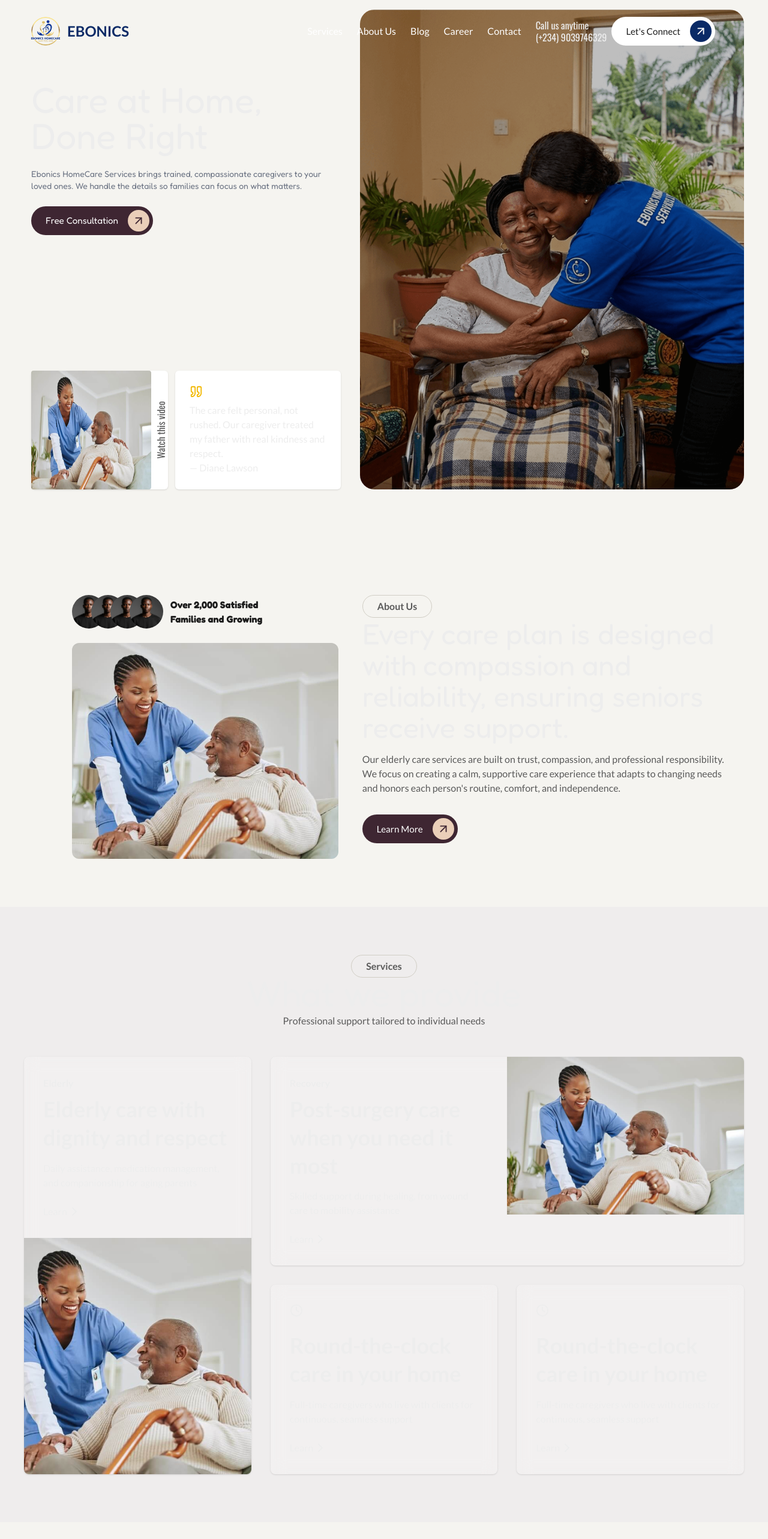
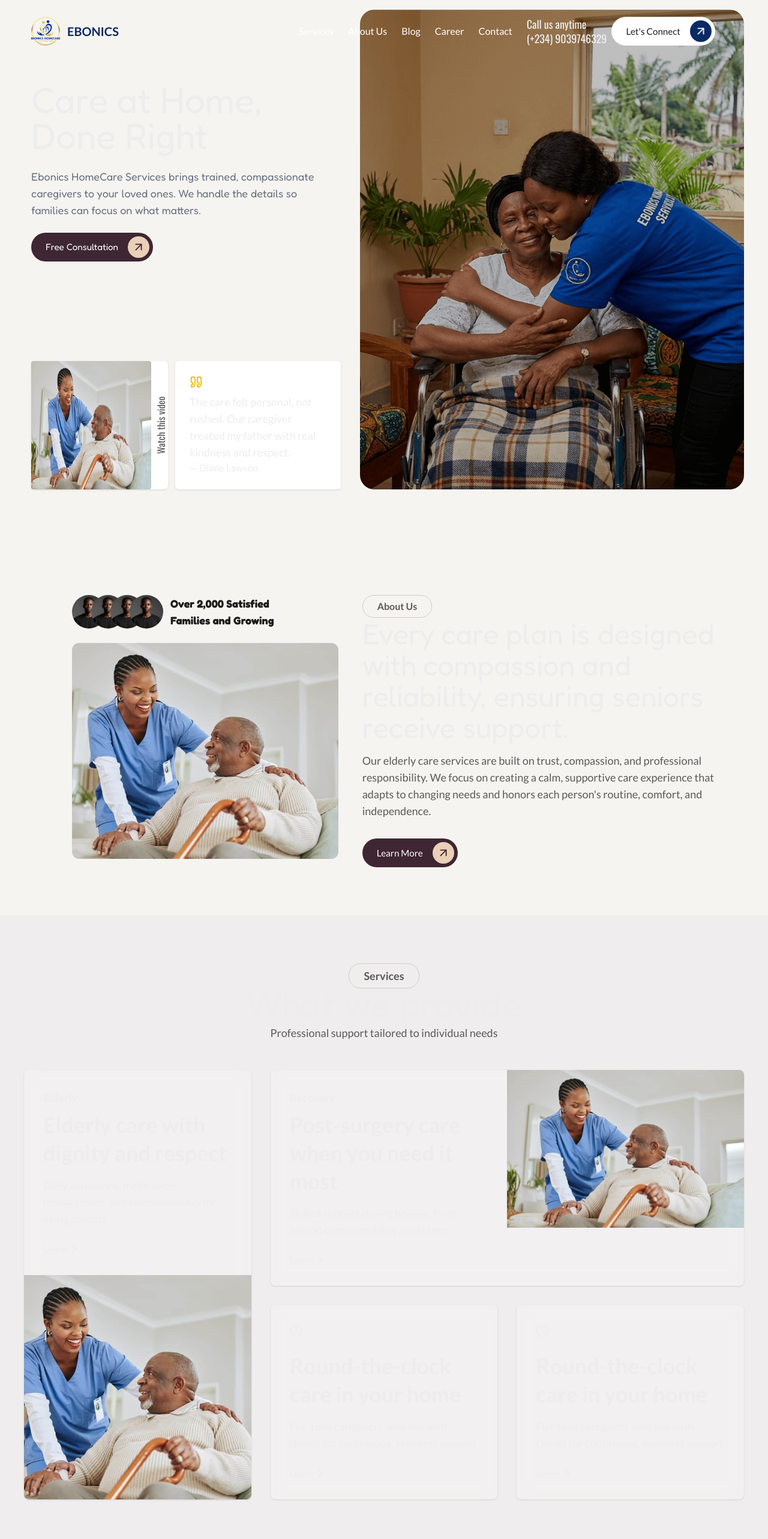
Before and after one commit to codedbyelijah/ebonics-web-app, a Next.js app: page / in a window 1280 px wide. Shown: the top 2566 px of the page at 60% size. Built offline with nearby package versions, Linux system fonts and the light colour scheme.

Commit message:
increse the size of all text to text-lg

```diff
--- a/app/about-us/hero.tsx
+++ b/app/about-us/hero.tsx
@@ -1,5 +1,4 @@
 import Button from "@/components/button";
-import Image from "next/image";
 import Link from "next/link";
 
 export default function Hero() {
@@ -12,12 +11,12 @@ export default function Hero() {
       <div className="absolute inset-0 bg-black/70 -z-10" />
 
       <div className="relative container-wrapper h-full flex flex-col ">
-        <div className="flex flex-col justify-center items-center  gap-5 pt-30 mb-10">
+        <div className="flex flex-col justify-center items-center  gap-5 pt-30 mb-10 lg:pt-40 ">
           <h1 className="  text-5xl text-center  lg:text-6xl font-bold text-white ">
             Compassionate Care, <br /> Trusted Support
           </h1>
 
-          <p className="text-white w-full lg:w-2xl text-center ">
+          <p className="text-white w-full text-lg lg:w-2xl text-center ">
             We provide personalized care services tailored to your needs. Our
             team of experienced caregivers is dedicated to providing you with
             the highest quality of care.
--- a/app/about-us/page.tsx
+++ b/app/about-us/page.tsx
@@ -1,9 +1,13 @@
+import { CTABanner } from "@/components";
 import Hero from "./hero";
+import About from "./about";
 
 export default function Services() {
   return (
     <>
       <Hero />
+      <About />
+      <CTABanner />
     </>
   );
 }
--- a/components/about-us.tsx
+++ b/components/about-us.tsx
@@ -26,7 +26,7 @@ export default function AboutUs() {
                 </div>
               ))}
             </div>
-            <p className="text-md font-semibold font-fredoka text-text-main  ">
+            <p className="text-md font-semibold font-fredoka text-text-main text-lg  ">
               Over 2,000 Satisfied
               <br />
               Families and Growing
@@ -51,7 +51,7 @@ export default function AboutUs() {
             Every care plan is designed with compassion and reliability,
             ensuring seniors receive support.
           </h2>
-          <p className="text-text-light text-md mb-8 ">
+          <p className="text-text-light text-md mb-8 text-lg ">
             Our elderly care services are built on trust, compassion, and
             professional responsibility. We focus on creating a calm, supportive
             care experience that adapts to changing needs and honors each
--- a/components/cta.tsx
+++ b/components/cta.tsx
@@ -12,7 +12,7 @@ export default function CTA() {
           <h1 className="mb-5 block text-3xl font-fredoka md:mb-6 ">
             Let's talk about care
           </h1>
-          <p className="md:text-md">
+          <p className="md:text-md text-lg">
             We listen to you situation and build a care plan that fits your
             family's needs and budget.
           </p>
--- a/components/footer.tsx
+++ b/components/footer.tsx
@@ -147,7 +147,7 @@ export default function Footer() {
           </div>
 
           <div className="flex justify-center items-center pt-8 border-t-4 border-border-color text-text-light text-[.85rem] ">
-            <p className="text-center">
+            <p className="text-center text-lg">
               © Copyright 2026 | Ebonics Homecare Services LTD | All Right
               Reserved{" "}
             </p>
--- a/components/hero.tsx
+++ b/components/hero.tsx
@@ -12,7 +12,7 @@ export default function Hero() {
             <h2 className="text-5xl md:text-6xl">
               Care at Home, <br /> Done Right
             </h2>
-            <p className="text-sm md:text-md w-full md:w-125 text-gray-500">
+            <p className=" md:text-md w-full md:w-125 text-gray-500 text-lg">
               Ebonics HomeCare Services brings trained, compassionate caregivers
               to your loved ones. We handle the details so families can focus on
               what matters.
@@ -46,7 +46,7 @@ export default function Hero() {
             {/* quote card */}
             <div className=" bg-white p-6 rounded-md shadow-sm  flex-1">
               <QuoteIcon className="text-secondary mb-2" size={22} />
-              <p>
+              <p className="text-lg">
                 The care felt personal, not rushed. Our caregiver treated my
                 father with real kindness and respect.
               </p>
--- a/components/navbar.tsx
+++ b/components/navbar.tsx
@@ -4,15 +4,12 @@ import { Menu, X } from "lucide-react";
 import Image from "next/image";
 import Link from "next/link";
 import { useEffect, useState } from "react";
-import { usePathname } from "next/navigation";
 import Button from "./button";
 
 export default function Navbar() {
   const [isMobileMenuOpen, setIsMobileMenuOpen] = useState(false);
   const [isScrolled, setIsScrolled] = useState(false);
-  const pathname = usePathname();
 
-  const isHome = pathname === "/";
   // Handle scroll effect
   useEffect(() => {
     const handleScroll = () => {
@@ -87,7 +84,7 @@ export default function Navbar() {
               className="w-full h-full object-fill"
             />
           </div>
-          <p className="font-bold text-primary text-2xl ">EBONICS</p>
+          <p className="font-bold text-primary text-xl">EBONICS</p>
         </Link>
 
         <div className="hidden  lg:flex items-center space-x-4 ">
@@ -109,8 +106,8 @@ export default function Navbar() {
             <div
               className={`flex items-start justify-center  flex-col -space-y-1  font-oswald ${isScrolled ? "text-gray-900" : "text-[#eee]"} `}
             >
-              <p className="">Call us anytime</p>
-              <p className="">(+234) 9039746329</p>
+              <p className="text-lg">Call us anytime</p>
+              <p className="text-lg">(+234) 9039746329</p>
             </div>
 
             {/* Button */}
@@ -151,8 +148,8 @@ export default function Navbar() {
               {/* Mobile Contact Info */}
               <div className="w-full flex flex-col items-center space-y-3 pt-4 border-t border-gray-200  ">
                 <div className="font-oswald flex flex-col items-center space-y-0.5 px-2">
-                  <p className="text-gray-400 text-sm">Call us anytime</p>
-                  <p className="text-black">(+234) 9039746329</p>
+                  <p className="text-gray-400 text-sm ">Call us anytime</p>
+                  <p className="text-black text-lg">(+234) 9039746329</p>
                 </div>
 
                 {/* Button */}
--- a/components/process.tsx
+++ b/components/process.tsx
@@ -48,7 +48,7 @@ export default function Process() {
                   <h3 className="text-xl font-bold text-gray-900">
                     {step.title}
                   </h3>
-                  <p className="text-sm leading-relaxed text-gray-600 max-w-xs">
+                  <p className="text-lg leading-relaxed text-gray-600 max-w-xs">
                     {step.description}
                   </p>
                 </div>
--- a/components/service.tsx
+++ b/components/service.tsx
@@ -7,11 +7,11 @@ export default function Service() {
     <section className="bg-light py-10">
       <div className="container-wrapper">
         <div className="flex flex-col items-center justify-center space-y-1 mb-10 md:mb-12 ">
-          <p className="tag">Services</p>
+          <p className="tag text-lg">Services</p>
           <h1 className="text-4xl md:text-6xl font-medium font-fredoka -mt-2 ">
             What we provide
           </h1>
-          <p className="md:text-md  text-text-light">
+          <p className="md:text-md  text-text-light text-lg">
             Professional support tailored to individual needs
           </p>
         </div>
@@ -20,11 +20,11 @@ export default function Service() {
           <div className="row-span-2 flex flex-col sm:col-span-2 sm:grid-cols-2 lg:col-span-1 bg-white/20 backdrop-blur-md shadow-sm rounded-lg overflow-hidden ">
             <div className="block p-6  sm:flex sm:flex-col sm:justify-center md:p-8">
               <div className="">
-                <p className="mb-2 font-semibold">Elderly</p>
+                <p className="mb-2 font-semibold text-lg">Elderly</p>
                 <h2 className="mb-3 text-2xl font-bold md:mb-4 md:text-3xl md:leading-[1.3] lg:text-4xl">
                   Elderly care with dignity and respect
                 </h2>
-                <p>
+                <p className="text-lg">
                   Daily assistance, medication management, and companionship for
                   aging parents
                 </p>
@@ -55,11 +55,11 @@ export default function Service() {
           <div className="grid auto-cols-fr grid-cols-1 sm:col-span-2 sm:grid-cols-2 bg-white/20 backdrop-blur-md shadow-sm rounded-lg overflow-hidden ">
             <div className="block p-6 first-of-type:flex-1 sm:flex sm:flex-col sm:justify-center md:p-8  ">
               <div className="">
-                <p className="mb-2 font-semibold">Recovery</p>
+                <p className="mb-2 font-semibold text-lg">Recovery</p>
                 <h2 className="mb-3 text-2xl font-bold md:mb-4 md:text-3xl md:leading-[1.3] lg:text-4xl">
                   Post-surgery care when you need it most
                 </h2>
-                <p>
+                <p className="text-lg">
                   Skilled support during healing, from wound care to mobility
                   assistance
                 </p>
@@ -95,7 +95,7 @@ export default function Service() {
                 <h2 className="mb-3 text-2xl font-bold md:mb-4 md:text-3xl md:leading-[1.3] lg:text-4xl">
                   Round-the-clock care in your home
                 </h2>
-                <p>
+                <p className="text-lg">
                   Full-time caregivers who live with clients for continuous,
                   seamless support
                 </p>
@@ -121,7 +121,7 @@ export default function Service() {
                 <h2 className="mb-3 text-2xl font-bold md:mb-4 md:text-3xl md:leading-[1.3] lg:text-4xl">
                   Round-the-clock care in your home
                 </h2>
-                <p>
+                <p className="text-lg">
                   Full-time caregivers who live with clients for continuous,
                   seamless support
                 </p>
--- a/components/testimonial.tsx
+++ b/components/testimonial.tsx
@@ -36,7 +36,7 @@ export default function Testimonial() {
               className="bg-white p-8 rounded-md border border-border-color flex flex-col justify-between items-start "
               key={i}
             >
-              <p className="text-text-light text-[1rem] mb-8 ">
+              <p className="text-text-light text-[1rem] mb-8 text-lg">
                 "{item.content}"
               </p>
               <div className="flex items-center gap-3">
```
Also changed, not shown: components/stats.tsx (+8 -4 lines).
